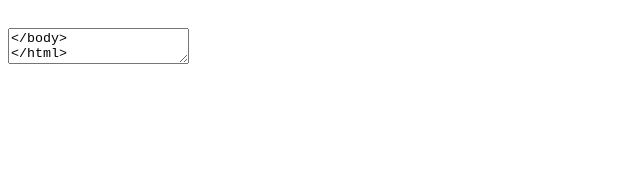
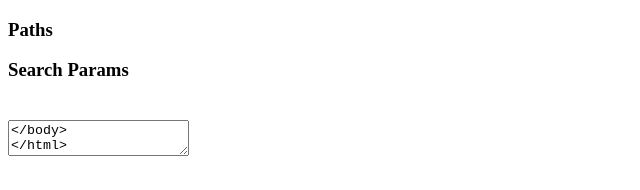
Before and after one commit to iwtn/url_rearrange, a browser extension: page settings.html in a window 1280 px wide. Shown: the whole page, without its empty margins (0-640 px from the left). Drawn offline with Linux system fonts and the light colour scheme.

Commit message:
add sub titles

```diff
--- a/settings.html
+++ b/settings.html
@@ -6,7 +6,9 @@
 
 <body style="font-size: 16px;">
   <div id="url-parts"></div>
+  <h3>Paths</h3>
   <div id="url-paths"></div>
+  <h3>Search Params</h3>
   <div id="url-search-params"></div>
   <textarea id="copy-target" style="margin-top: 20px;" />
 </body>
```
